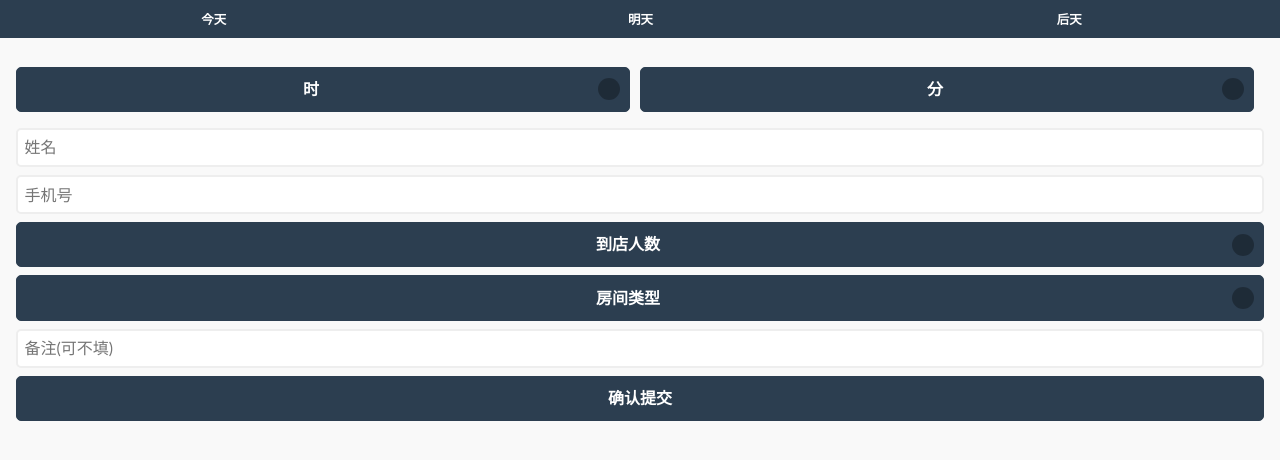
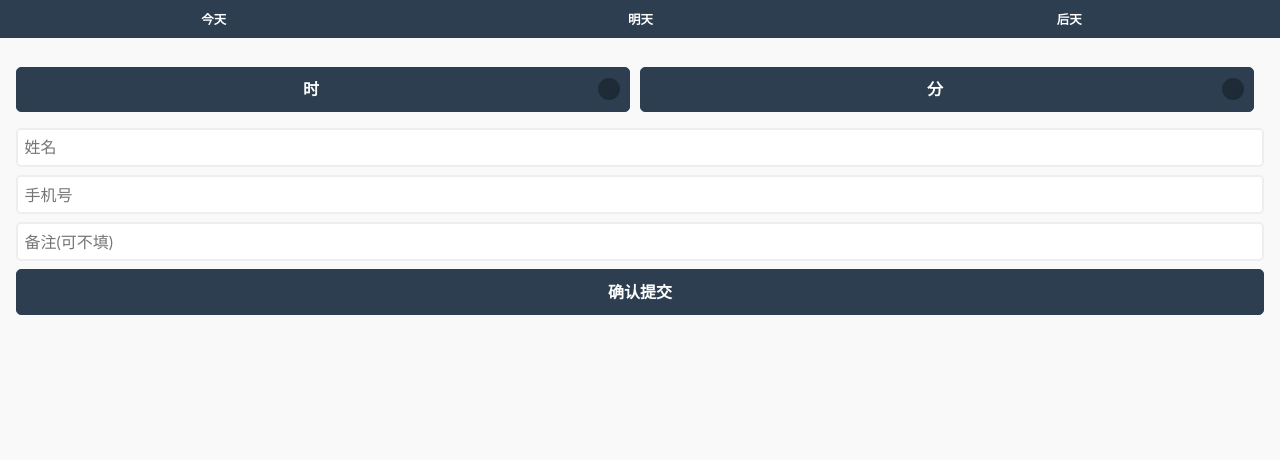
Before and after one commit to wickydong/order_food, a Flask app: template templates/takeout_user.html in a window 1280 px wide. Shown: the top 460 px of the page. Run offline with Flask 2, Linux system fonts and the light colour scheme; the template is opened without the code that fills it, so the values that code supplies are empty.

Commit message:
del param

```diff
--- a/static/js/takeout_user.js
+++ b/static/js/takeout_user.js
@@ -78,8 +78,6 @@ var varifty = function(post_data){
             'phone_number',
             'come_date',
             'come_time',
-            'come_people',
-            'room_type'
         ];
     var r_data = {};
 
--- a/templates/takeout_user.html
+++ b/templates/takeout_user.html
@@ -83,24 +83,6 @@
 
                 <input type="text" name="phone_number" data-shadow="false" placeholder="手机号" id="phone_number">
 
-                <select name="come_people" data-shadow="false" id="come_people">
-                    <option value="0">到店人数</option>
-                    <option value="1">1人</option>
-                    <option value="2">2人</option>
-                    <option value="3">3人</option>
-                    <option value="4">4人</option>
-                    <option value="5">5人</option>
-                </select>
-
-                <select  name="room_type" data-shadow="false" id="room_type">
-                    <option value="0">房间类型</option>
-                    <option value="1">单人</option>
-                    <option value="2">双人</option>
-                    <option value="3">三人</option>
-                    <option value="4">四人</option>
-                    <option value="5">五人</option>
-                </select>
-
                 <input type="text" name="other" data-shadow="false" placeholder="备注(可不填)" id="otherContent"/>
 
                 <button type="button" data-shadow="false" id="submit_btn">确认提交</button>
```
